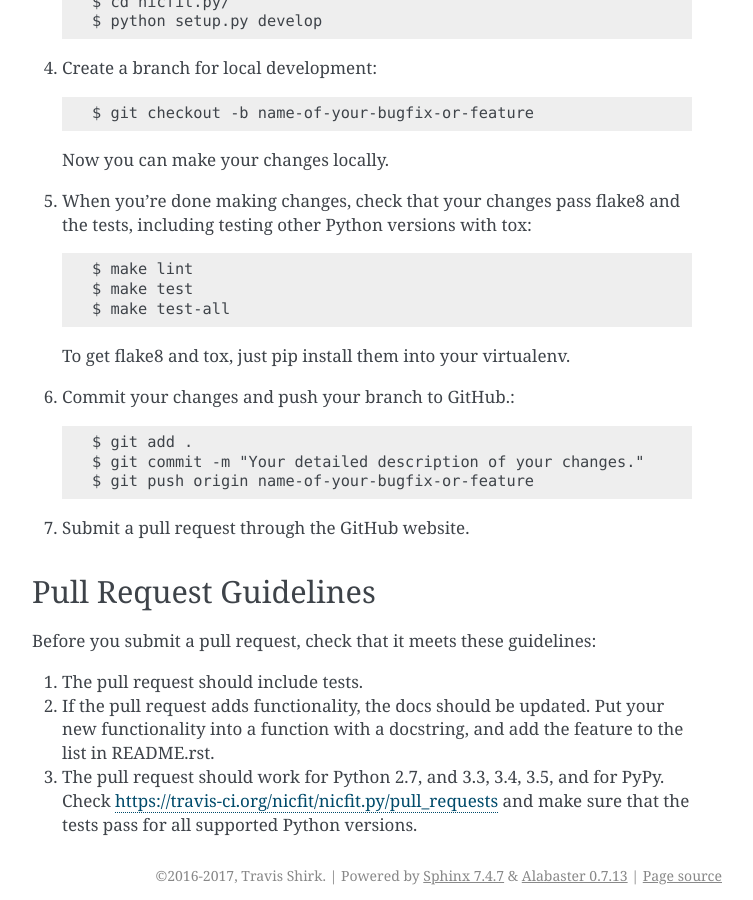
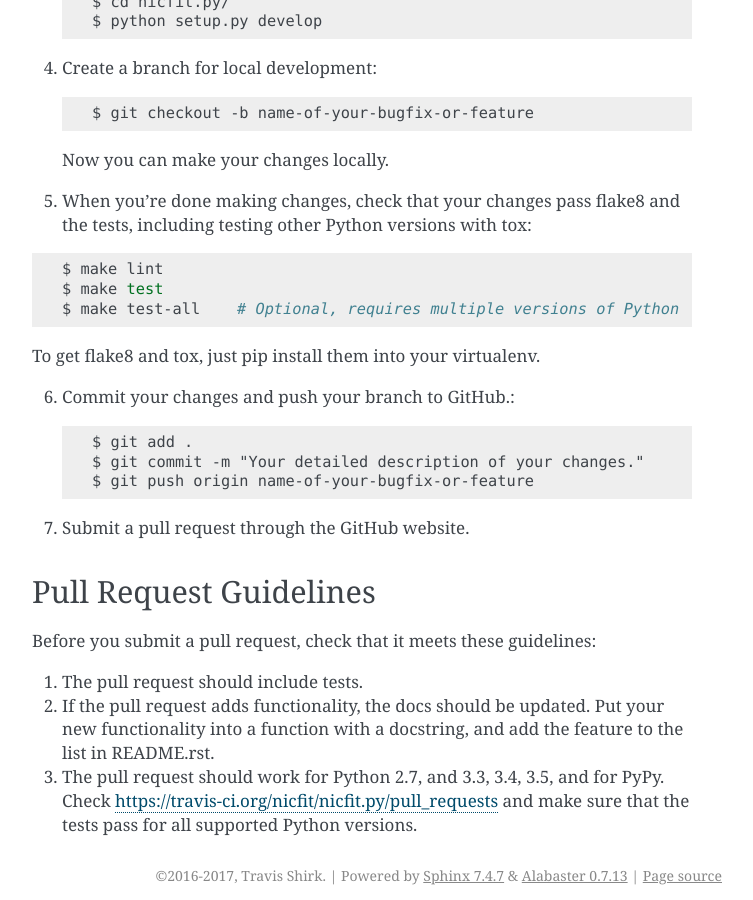
Before and after one commit to nicfit/nicfit.py, a Sphinx documentation site: the page built from docs/contributing.rst, in a window 1280 px wide and 900 px high, scrolled down 1526 px. Shown: the whole window, without its empty margins (388-1141 px from the left). Built offline with Sphinx 7.4.7, drawn with Linux system fonts in a browser that asks for light colours.

Commit message:
cc sync  !minor

```diff
--- a/CONTRIBUTING.rst
+++ b/CONTRIBUTING.rst
@@ -78,13 +78,15 @@ Ready to contribute? Here's how to set up `nicfit.py` for local development.
    Now you can make your changes locally.
 
 5. When you're done making changes, check that your changes pass flake8 and the
-   tests, including testing other Python versions with tox::
+   tests, including testing other Python versions with tox:
+
+.. code-block:: bash
 
     $ make lint
     $ make test
-    $ make test-all
+    $ make test-all    # Optional, requires multiple versions of Python
 
-   To get flake8 and tox, just pip install them into your virtualenv.
+To get flake8 and tox, just pip install them into your virtualenv.
 
 6. Commit your changes and push your branch to GitHub.::
 
--- a/docs/installation.rst
+++ b/docs/installation.rst
@@ -22,8 +22,7 @@ At the command line:
     $ tar zxf nicfit.py-|version|.tar.gz
     $ cd nicfit.py-|version|
     $ python setup.py install
-
-From BitBucket
+From GitHub
 --------------
 At the command line::
     $ git clone https://github.com/nicfit/nicfit.py
@@ -37,4 +36,4 @@ Additional dependencies should be installed if developing MishMash::
 Dependencies
 -------------
 All the required software dependencies are installed using either
-``requirements.txt`` files or by ``python install setup.py``.
+``requirements/default.txt`` files or by ``python install setup.py``.
```
Also changed, not shown: 3 other files.
